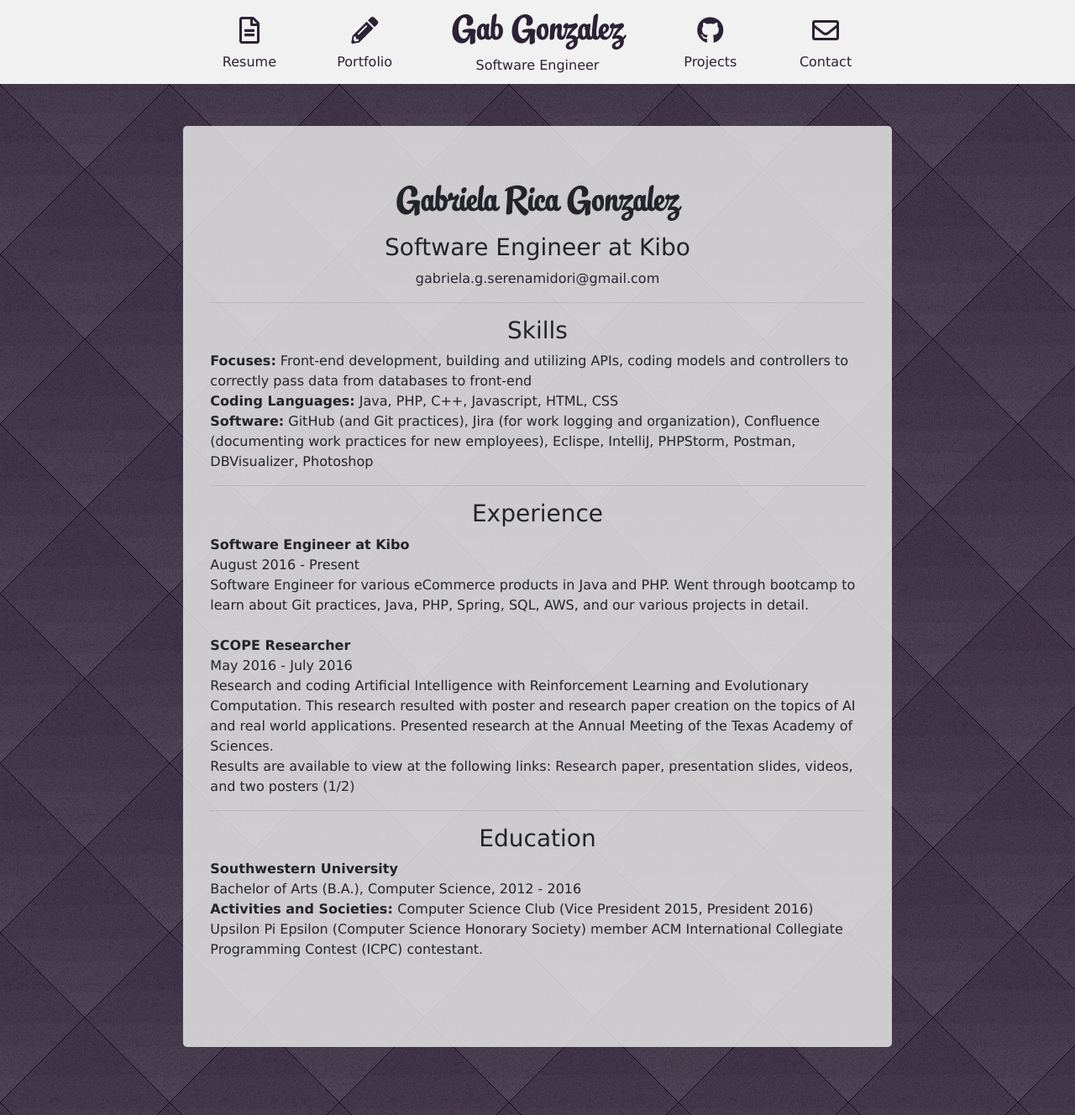
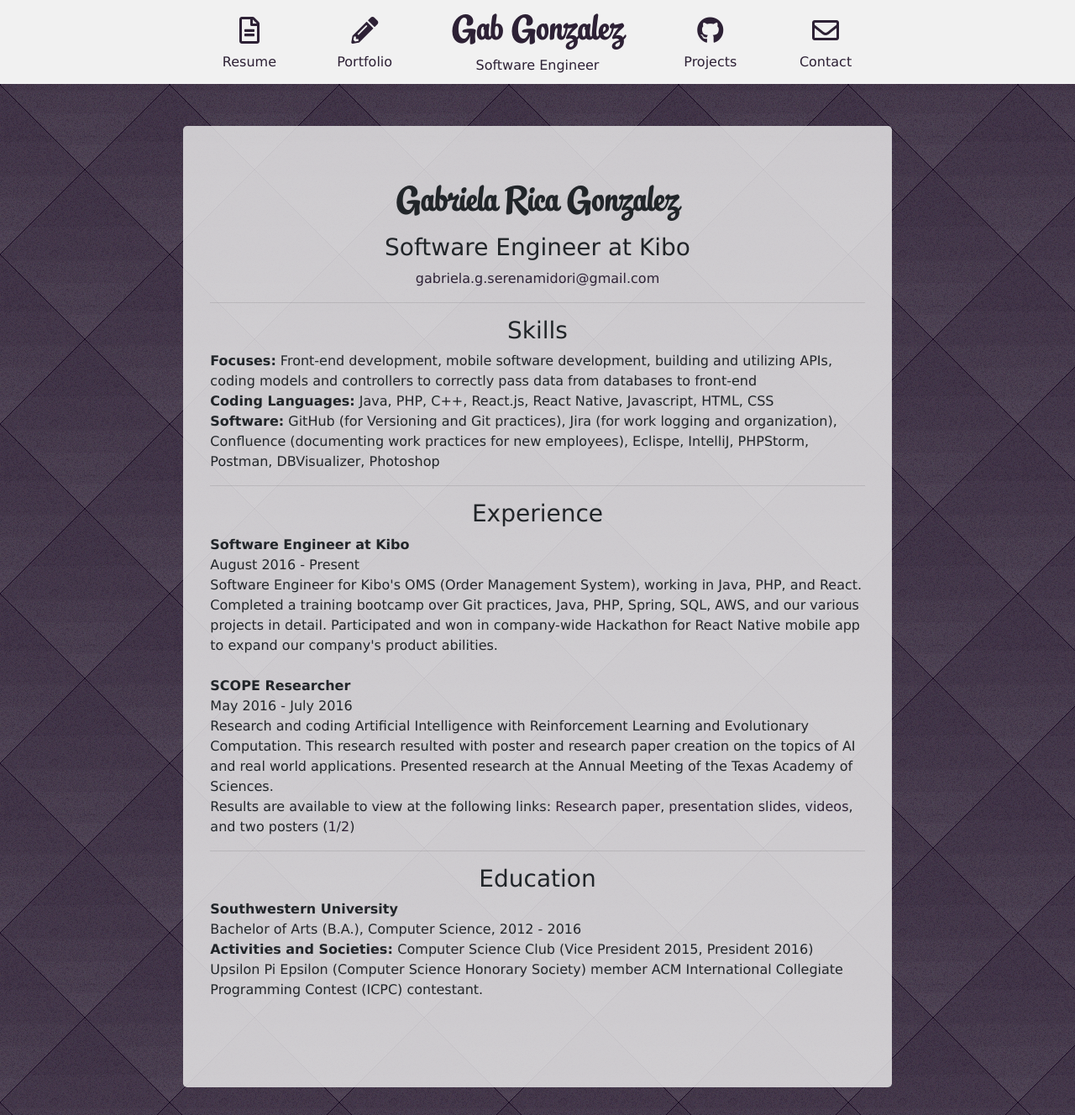
Before and after one commit to Serenamidori/serenamidori.github.io, a Jekyll site: the page built from resume/index.html, in a window 1280 px wide. Shown: the whole page at 84% size. Built offline with Jekyll 4.4.1, drawn with Linux system fonts in a browser that asks for light colours; nearby versions of some CDN libraries.

Commit message:
Updating resume

```diff
--- a/resume/index.html
+++ b/resume/index.html
@@ -10,15 +10,15 @@ title: Gab - Resume
         <hr>
         <div class="text-left">
             <h3 class="text-center">Skills</h3>
-            <b>Focuses:</b> Front-end development, building and utilizing APIs, coding models and controllers to correctly pass data from databases to front-end<br>
-            <b>Coding Languages:</b> Java, PHP, C++, Javascript, HTML, CSS<br>
-            <b>Software:</b> GitHub (and Git practices), Jira (for work logging and organization), Confluence (documenting work practices for new employees), Eclispe, IntelliJ, PHPStorm, Postman, DBVisualizer, Photoshop<br>
+            <b>Focuses:</b> Front-end development, mobile software development, building and utilizing APIs, coding models and controllers to correctly pass data from databases to front-end<br>
+            <b>Coding Languages:</b> Java, PHP, C++, React.js, React Native, Javascript, HTML, CSS<br>
+            <b>Software:</b> GitHub (for Versioning and Git practices), Jira (for work logging and organization), Confluence (documenting work practices for new employees), Eclispe, IntelliJ, PHPStorm, Postman, DBVisualizer, Photoshop<br>
             <hr>
 
             <h3 class="text-center">Experience</h3>
             <b>Software Engineer at Kibo</b><br>
             August 2016  -  Present<br>
-            Software Engineer for various eCommerce products in Java and PHP. Went through bootcamp to learn about Git practices, Java, PHP, Spring, SQL, AWS, and our various projects in detail.<br><br>
+            Software Engineer for Kibo's OMS (Order Management System), working in Java, PHP, and React. Completed a training bootcamp over Git practices, Java, PHP, Spring, SQL, AWS, and our various projects in detail. Participated and won in company-wide Hackathon for React Native mobile app to expand our company's product abilities.<br><br>
             <b>SCOPE Researcher</b><br>
             May 2016  -  July 2016<br>
             Research and coding Artificial Intelligence with Reinforcement Learning and Evolutionary Computation. This research resulted with poster and research paper creation on the topics of AI and real world applications. Presented research at the Annual Meeting of the Texas Academy of Sciences.<br>
```
